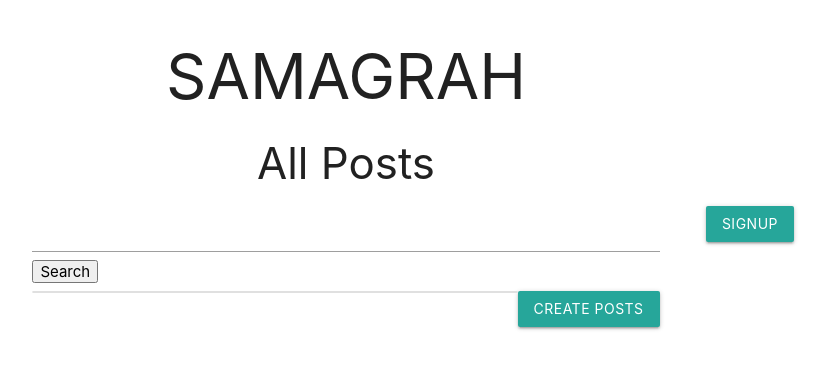
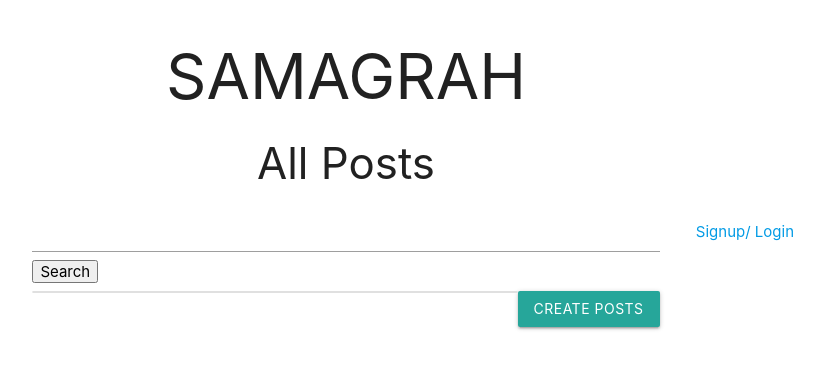
Before and after one commit to jn1987/smagrah, a Django app: page / in a window 1280 px wide. Shown: the top 369 px of the page, without its empty margins (294-1121 px from the left). Run offline with Django 3.2, Linux system fonts and the light colour scheme; data that the repository does not hold is empty.

Commit message:
user login

```diff
--- a/posts/templates/posts/index.html
+++ b/posts/templates/posts/index.html
@@ -2,8 +2,10 @@
 
 {% block content %}
 <h3 class ="center-align"> {{title}}</h3>
-<a href = "posts/signup" class = "btn" style="float:right">Signup</a>
-
+<p style="float:right">
+<a href = "posts/signup">Signup/</a>
+<a href = "posts/login">Login</a>
+</p>
 <div class = "container">
 <form action = "search/" method ="get">
     <input type ="text" name="q">
--- a/posts/urls.py
+++ b/posts/urls.py
@@ -10,4 +10,6 @@ urlpatterns = [
         path('search/search', views.search, name='search'),
         path('signup/', views.signup, name='signup'),
         path('posts/signup/', views.signup, name='signup'),
+        path('login/', views.login_view, name='signup'),
+        path('posts/login/', views.login_view, name='signup'),
     ];
--- a/posts/views.py
+++ b/posts/views.py
@@ -3,7 +3,7 @@ from django.http import HttpResponse
 from .models import posts
 from .forms import Post_Form
 from django.contrib.auth import login, authenticate
-from django.contrib.auth.forms import UserCreationForm
+from django.contrib.auth.forms import UserCreationForm, AuthenticationForm
 from django.contrib.postgres.search import SearchVector
 # Create your views here.
 def index(request):
@@ -68,3 +68,19 @@ def signup(request):
     else:
         form = UserCreationForm()
     return render(request, 'posts/signup.html', {'form': form})
+
+def login_view(request):
+  if request.method == 'POST':
+        form = AuthenticationForm(data=request.POST)
+        if form.is_valid():
+            user =form.get_user()
+            # username = form.cleaned_data.get('username')
+            # raw_password = form.cleaned_data.get('password1')
+            # user = authenticate(username=username, password=raw_password)
+            login(request, user)
+            items = posts.objects.annotate(search=SearchVector('user')).filter(search= user)
+            return redirect('index')
+
+  else:
+        form = AuthenticationForm()
+  return render(request, 'posts/login.html', {'form': form})
```
Also changed, not shown: posts/templates/posts/login.html (added, +20 -0 lines), posts/templates/posts/user_login.html (added).
